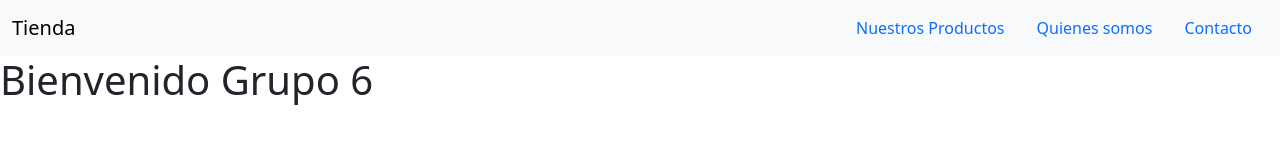
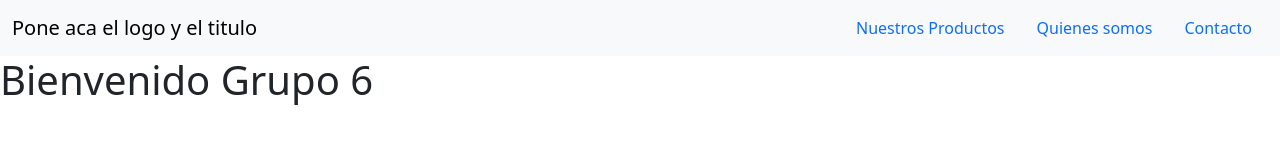
Before and after one commit to EmaManrique/TrabajoIntegrador_Grupo6_ArgentinaPrograma, a plain HTML site: page index.html in a window 1280 px wide. Drawn offline with nearby package versions, Linux system fonts and the light colour scheme; files that its build step writes are made by us from their sources.

Commit message:
Actualice titulo

```diff
--- a/index.html
+++ b/index.html
@@ -10,7 +10,7 @@
 </head>
 <nav class="navbar bg-body-tertiary">
     <div class="container-fluid"  >
-      <a class="navbar-brand" href="#">Tienda</a>
+      <a class="navbar-brand" href="#">Pone aca el logo y el titulo</a>
 
       <ul class="nav justify-content-end">
         <li class="nav-item">
```
